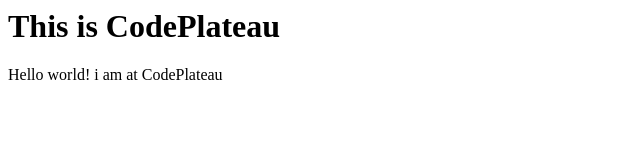
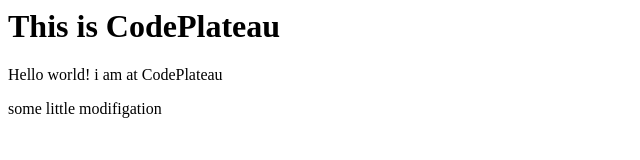
Before and after one commit to KimBitrus26/g4assgmt, a plain HTML site: page bestor.html in a window 1280 px wide. Shown: the whole page, without its empty margins (0-640 px from the left). Drawn offline with Linux system fonts and the light colour scheme.

Commit message:
Update bestor.html

```diff
--- a/bestor.html
+++ b/bestor.html
@@ -8,3 +8,4 @@
     </body>
 
 </html>
+some little modifigation
```
